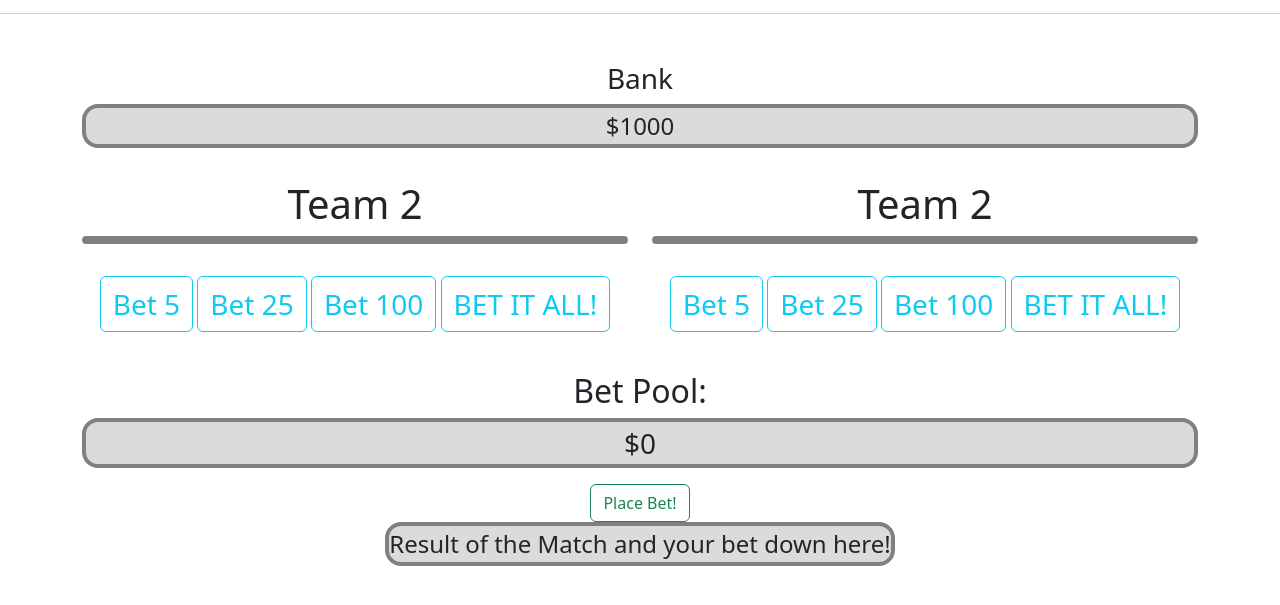
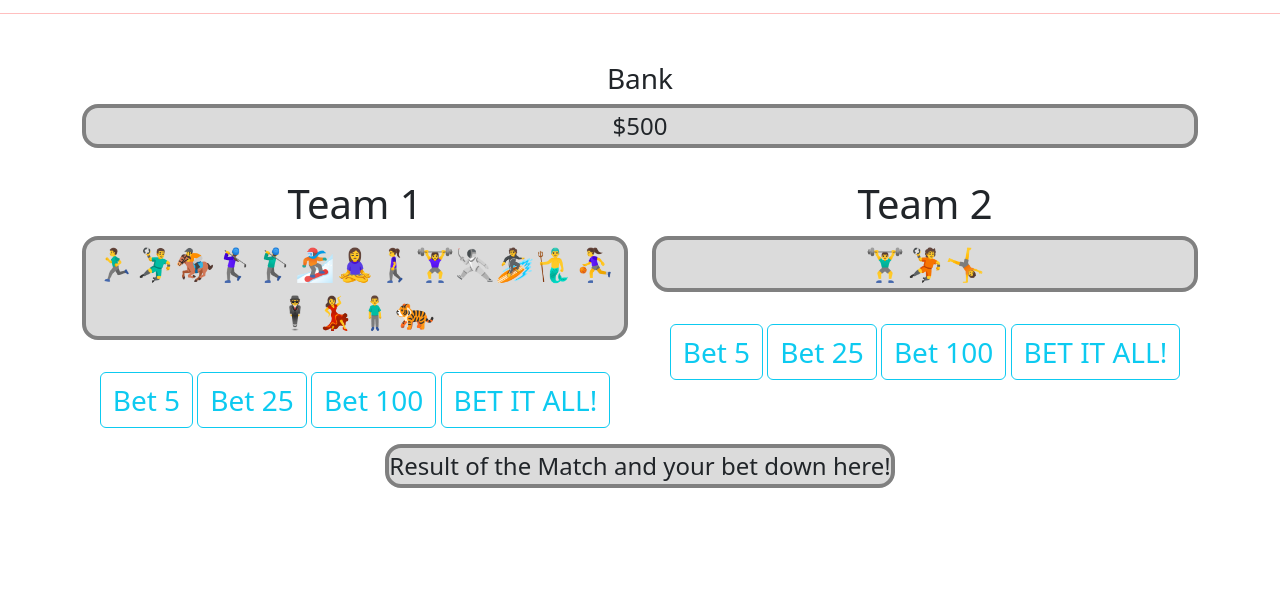
Before and after one commit to sethkunzler/sports_bets, a plain HTML site: page index.html in a window 1280 px wide. Shown: the part 75-680 px from the top of the page. Drawn offline with nearby package versions, Linux system fonts and the light colour scheme.

Commit message:
Last Commit Before Going Home for the day

```diff
--- a/assets/app.js
+++ b/assets/app.js
@@ -1,5 +1,5 @@
 // NOTE #region Game Code and Meta Data
-let bank = 1000
+let bank = 500
 
 const players = [
   {
@@ -125,44 +125,98 @@ const players = [
 ]
 // #endregion
 
-// TODO Manipulate the DOM using draw functions
-// TODO Managing complex data stored in arrays
 // TODO Perform various checks and rules using comparisons
-// TODO Using array methods such as find, filter, forEach
-// TODO Assigning values using a random number using the Math.random() method
-// TODO I Need a main with a hero bank section
-// TODO I need two columns with teams and their buttons
 // TODO I need a total bet display bellow
 // TODO I need a good/bad bet display
 // TODO I want a buy player function
 
+// NOTE
+// #region elements by ID
 const bankDisplayElem = document.getElementById('bankDisplay')
 const team1LineupElem = document.getElementById('team1Lineup')
 const team2LineupElem = document.getElementById('team2Lineup')
 const betDisplayElem = document.getElementById('betDisplay')
 const resultDisplayElem = document.getElementById('resultDisplay')
-const team1 = players.filter(player => player.teamNumber == 1)
-const team2 = players.filter(player => player.teamNumber == 2)
+// #endregion
 
+// #region variables
+// #endregion
+
+// #region functions that I haven't used
 function team1bet(betAmount) {}
 function team2bet(betAmount) {}
 function placeBet() {}
+// #endregion
+
+function valueChecker() {
+  let team1skill = 0
+  let team2skill = 0
+  players.forEach(player => {
+    if(player.teamNumber == 1) {
+      team1skill += player.skill
+    } else {
+      team2skill += player.skill
+    }
+  })
+  console.log(`T1: ${team1skill} T2:${team2skill}`)
+  if(team1skill > team2skill) return(console.log("Team 1 Wins"))
+  return(console.log("Team 2 Wins"))
+}
 
 function drawBankDisplay() {
   bankDisplayElem.innerText = bank
 }
 function newLineup() {
-  const randomTeamNumber = Math.ceil(Math.random() * 2)
-  console.log(randomTeamNumber)
 
+  players.forEach(player => {
+    const randomTeamNumber = Math.ceil(Math.random() * 2)
+    player.teamNumber = randomTeamNumber
+  })
   drawTeam1Lineup()
   drawTeam2Lineup()
+  valueChecker()
 }
 
-function drawTeam1Lineup() {}
-function drawTeam2Lineup() {}
+// function withOutTeamLineup() {
+//   const withOutTeam = players.filter(player => !player.teamNumber)
+//   console.log(`players with out a team: ${withOutTeam}`)
+// }
+
+function drawTeam1Lineup() {
+  const team1 = players.filter(player => player.teamNumber == 1)
+  console.log("Team 1:", team1)
+
+  let team1emojis = ""
+  let team1skill = 0
+  team1.forEach(player => {
+    team1emojis += player.emoji
+    team1skill += player.skill
+  })
+  console.log(team1emojis)
+  console.log("Team 1 skill:", team1skill)
+  team1LineupElem.innerText = team1emojis
+
+}
+function drawTeam2Lineup() {
+  const team2 = players.filter(player => player.teamNumber == 2)
+  console.log("Team 2:", team2)
+
+  let team2emojis = ""
+  let team2skill = 0
+  team2.forEach(player => {
+    team2emojis += player.emoji
+    team2skill += player.skill
+  })
+  console.log(team2emojis)
+  console.log("Team 2 skill:", team2skill)
+  team2LineupElem.innerText = team2emojis
+}
+
+// NOTE
+// #region empty functions
 function drawBetDisplay() {}
 function drawResultDisplay() {}
+// #endregion
 
 drawBankDisplay()
 newLineup()
--- a/index.html
+++ b/index.html
@@ -40,26 +40,27 @@
       <div class="row text-center">
         <div class="col-md-6 my-3">
           <h1>
-            Team 2
+            Team 1
           </h1>
-          <p id="team1Lineup"></p>
+          <p id="team1Lineup" class="fs-2"></p>
           <button type="button" onclick="team1bet(5)" class="btn btn-outline-info mt-3 fs-3">Bet 5</button>
           <button type="button" onclick="team1bet(25)" class="btn btn-outline-info mt-3 fs-3">Bet 25</button>
           <button type="button" onclick="team1bet(100)" class="btn btn-outline-info mt-3 fs-3">Bet 100</button>
-          <button type="button" onclick="team1bet('ALL')" class="btn btn-outline-info mt-3 fs-3">BET IT ALL!</button>
+          <button type="button" onclick="team1bet(bank)" class="btn btn-outline-info mt-3 fs-3">BET IT ALL!</button>
         </div>
         <div class="col-md-6 my-3">
           <h1>
             Team 2
           </h1>
-          <p id="team2Lineup"></p>
+          <p id="team2Lineup" class="fs-2"></p>
           <button type="button" onclick="team2bet(5)" class="btn btn-outline-info mt-3 fs-3">Bet 5</button>
           <button type="button" onclick="team2bet(25)" class="btn btn-outline-info mt-3 fs-3">Bet 25</button>
           <button type="button" onclick="team2bet(100)" class="btn btn-outline-info mt-3 fs-3">Bet 100</button>
-          <button type="button" onclick="team2bet('ALL')" class="btn btn-outline-info mt-3 fs-3">BET IT ALL!</button>
+          <button type="button" onclick="team2bet(bank)" class="btn btn-outline-info mt-3 fs-3">BET IT ALL!</button>
         </div>
       </div>
-      <div class="row mt-4">
+      <!-- This Row is a work in progress and should not display -->
+      <div class="row d-none mt-4">
         <div class="col-12 text-center">
           <h2>
             Bet Pool:
```
